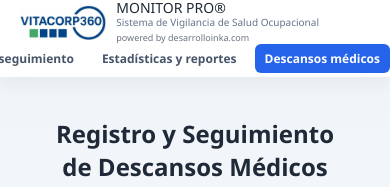
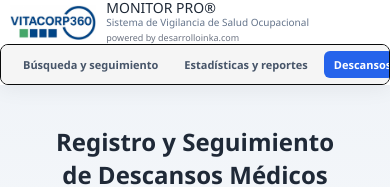
Before and after one commit to santiago9292/monitor-pro, a React (Vite) app: page /descansos-medicos in a window 390 px wide. Shown: the top 187 px of the page. Built offline with nearby package versions, Linux system fonts and the light colour scheme; no server answers; the database is empty.

Commit message:
se añade opcion de exportar a excel

```diff
--- a/src/App.css
+++ b/src/App.css
@@ -11,7 +11,8 @@
 .navbar-inner {
   max-width: 1100px;
   margin: 0 auto;
-  padding: 8px 14px;
+  padding: 8px 20px 8px 14px; /* ⬅️ empuja a la izquierda */
+
 
   display: grid;
   grid-template-columns: auto 1fr auto;
@@ -24,12 +25,15 @@
   display: flex;
   align-items: center;
   gap: 10px;
+  padding-left: 10px; /* ⬅️ desplazamiento controlado */
 }
+
 
 .navbar-logo {
   height: 35px;
-  margin-left: 20px;
+  margin-left: 0; /* ⛔ fuera empuje artificial */
 }
+
 
 .navbar-title {
   font-size: 14px;
@@ -52,9 +56,23 @@
 /* LINKS */
 .navbar-links {
   display: flex;
+    font-size: 12px;
+  font-weight: 600;
+  padding: 6px 12px;
+  border-radius: 8px;
+  color: #475569;
+  background: #f1f5f9;          /* 👈 fondo suave */
+  border: 1px solid #000000;    /* 👈 borde sutil */
+  transition: all 0.2s ease;
+  padding-right: 1%;   /* ⬅️ los trae hacia adentro */
   gap: 8px;
-  justify-self: end;
+  justify-self: flex-end;
+  align-items: center;   /* ✅ centra verticalmente el texto */
+  margin-top: -40px;      /* ⬆️ súbelos un poco */
+  padding-bottom: 10px;
+
 }
+
 
 .nav-link {
   font-size: 12px;
@@ -65,7 +83,13 @@
 }
 
 .nav-link:hover {
-  background: #eef2ff;
+  background: #e0e7ff;
+  border-color: #c7d2fe;
+  color: #1e40af;
+}
+.nav-link:focus-visible {
+  outline: none;
+  box-shadow: 0 0 0 2px rgba(37, 99, 235, 0.4);
 }
 
 .nav-link.active {
@@ -487,3 +511,52 @@ button:disabled {
   font-size: 13px;
   color: #475569;
 }
+/* ================= NAVBAR MOBILE ================= */
+@media (max-width: 768px) {
+  .navbar-inner {
+    display: flex;
+    flex-direction: column;
+    align-items: flex-start;
+    gap: 8px;
+    padding: 10px 14px;
+  }
+.nav-link:focus-visible {
+  outline: none;
+  box-shadow: 0 0 0 2px rgba(37, 99, 235, 0.4);
+}
+
+  .navbar-left {
+    padding-left: 20;
+  }
+
+  .navbar-links {
+    margin-top: 0;            /* ⛔ quitar hack desktop */
+    padding-bottom: 0;
+    padding-right: 0;
+    width: 100%;
+  font-size: 12px;
+  font-weight: 600;
+  padding: 6px 12px;
+  border-radius: 8px;
+  color: #475569;
+  background: #f5f5f5;          /* 👈 fondo suave */
+  border: 1px solid #090a0a;    /* 👈 borde sutil */
+  transition: all 0.2s ease;
+    display: flex;
+    justify-content: flex-start;
+    gap: 6px;
+
+    overflow-x: auto;         /* 👉 scroll horizontal */
+    white-space: nowrap;
+  }
+
+  .navbar-links::-webkit-scrollbar {
+    display: none;            /* limpio */
+  }
+
+  .nav-link {
+    font-size: 11px;
+    padding: 6px 10px;
+    flex-shrink: 0;
+  }
+}
```
